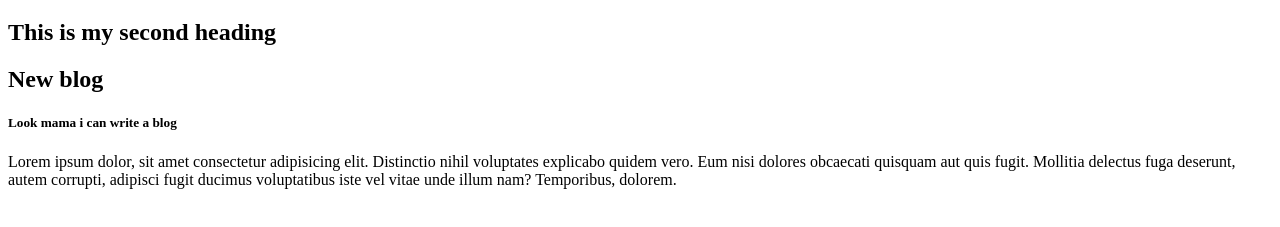
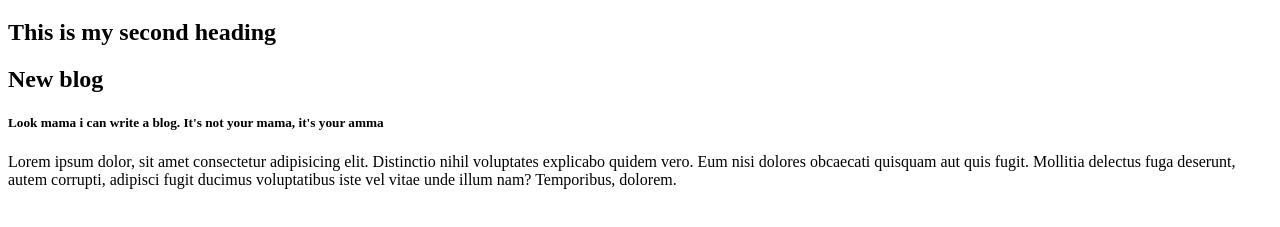
Before and after one commit to runo-ahmmed/my-sixth-repo, a plain HTML site: page index.html in a window 1280 px wide. Shown: the part 61-288 px from the top of the page. Drawn offline with Linux system fonts and the light colour scheme.

Commit message:
amma is angry

```diff
--- a/index.html
+++ b/index.html
@@ -11,7 +11,7 @@
     <h2>This is my second heading</h2>
     <div>
         <h2>New blog</h2>
-        <h5>Look mama i can write a blog</h5>
+        <h5>Look mama i can write a blog. It's not your mama, it's your amma</h5>
         <p>Lorem ipsum dolor, sit amet consectetur adipisicing elit. Distinctio nihil voluptates explicabo quidem vero. Eum nisi dolores obcaecati quisquam aut quis fugit. Mollitia delectus fuga deserunt, autem corrupti, adipisci fugit ducimus voluptatibus iste vel vitae unde illum nam? Temporibus, dolorem.</p>
     </div>
 </body>
```
